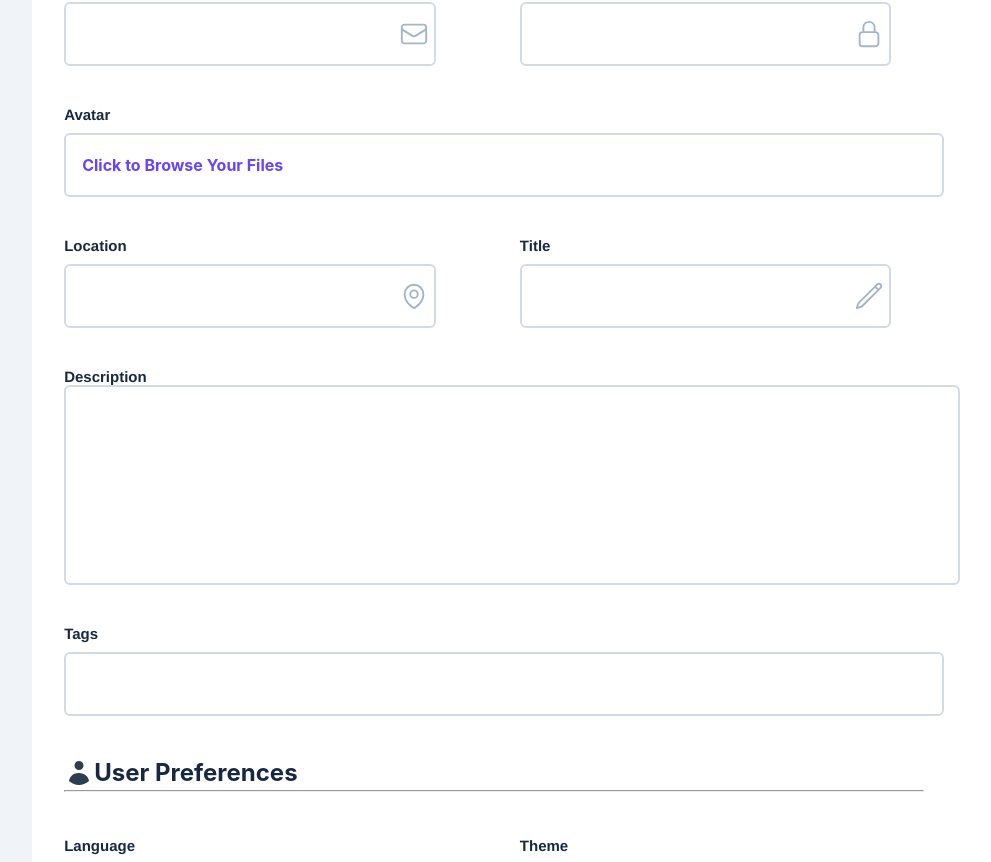
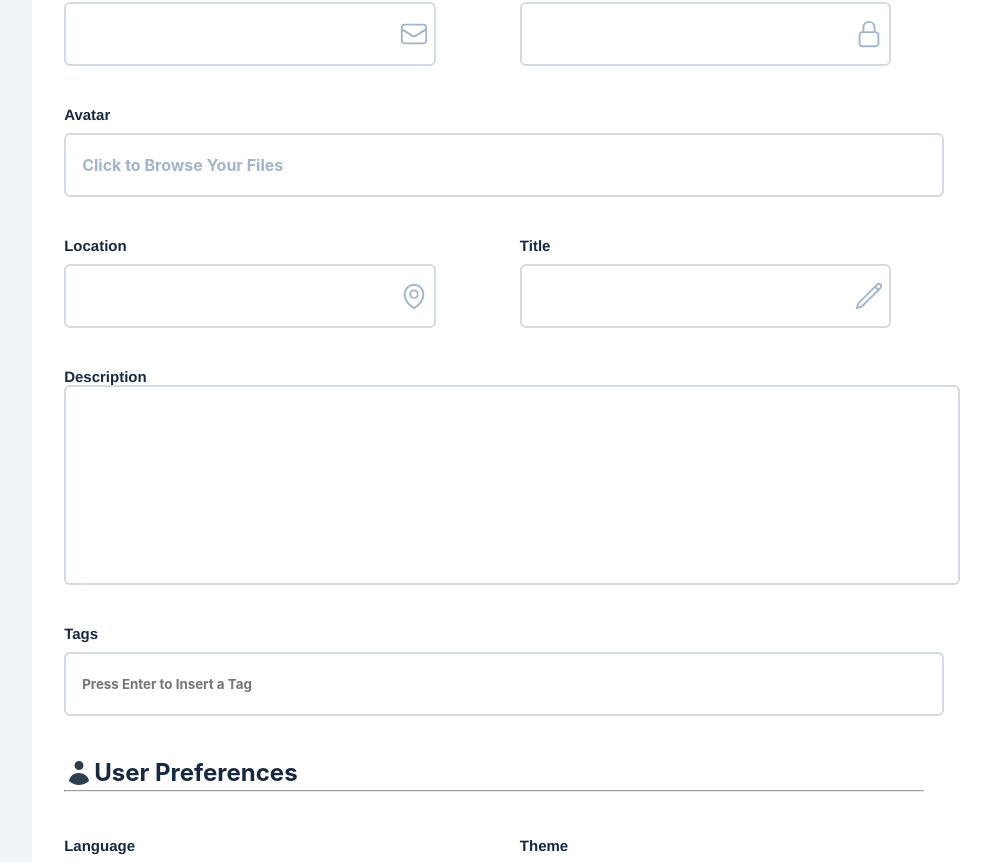
Before and after one commit to Ezeque/front-cadastro-usuarios, a Vue app: page / in a window 1280 px wide. Shown: the part 557-1419 px from the top of the page, without its empty margins (180-1171 px from the left). Built offline with nearby package versions, Linux system fonts and the light colour scheme.

Commit message:
Estilizado placeholde no input de tags

```diff
--- a/src/components/widgets/FileInput.vue
+++ b/src/components/widgets/FileInput.vue
@@ -5,7 +5,7 @@
         <label style="width:100%" :for="label">
             <div class="input-field file-input">
                 <span v-if="userDetails.avatar"> {{ userDetails.avatar.name }} </span>
-                <span v-else style="color: #6644ff">Click to Browse Your Files</span>
+                <span v-else style="color: #a2b5cd">Click to Browse Your Files</span>
             </div>
         </label>
         <input visibility="hidden" class="input-file" type="file" :id="props.label" @change="updateAvatar"
--- a/src/components/widgets/TagInput.vue
+++ b/src/components/widgets/TagInput.vue
@@ -6,7 +6,7 @@
             <div name="icon" class="tag-list" v-if="userDetails.tags.length > 0">
                 <span v-for="tag in (userDetails.tags)" :key="tag" class="tag clickable" @click="handleClick"> {{ tag }} </span>
             </div>
-            <input class="input-field" :type="type" :id="label" v-model="tag" @keydown.enter="handleEnter" />
+            <input class="input-field tag-typing" :type="type" :id="label" v-model="tag" @keydown.enter="handleEnter" placeholder="Press Enter to Insert a Tag" />
         </div>
 
     </div>
@@ -48,6 +48,14 @@ defineProps({
     margin-bottom: 10px;
 }
 
+.tag-typing{
+    color: #172940;
+    font-weight: bold;
+}
+
+.tag-typing ::placeholder{
+    color: #a2b5cd !important;
+}
 .tag{
     background-color: #f0f4f9;
     padding: 10px;
```
